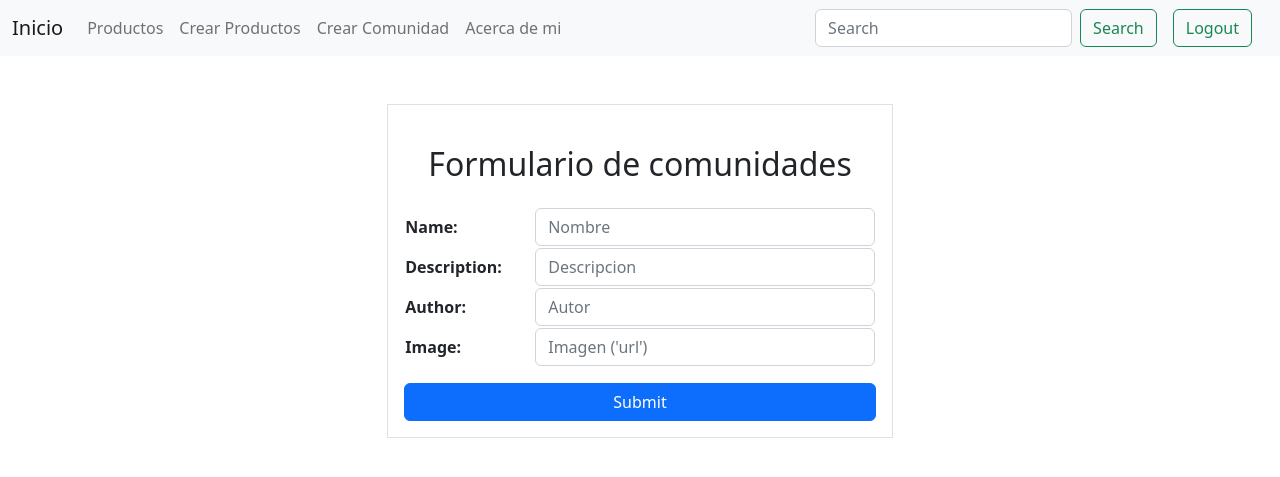
After one commit to marianoLopez2001/python-coder, a Django app: page /crear_comunidad/ in a window 1280 px wide. The commit adds this page. Shown: the top 477 px of the page. Run offline with Django 4.2, Linux system fonts and the light colour scheme; a user stored in the database is signed in.

Commit message:
agregue update, model de comunidades y algunos estilos

```diff
--- a/coder_project/coder_project/urls.py
+++ b/coder_project/coder_project/urls.py
@@ -16,16 +16,19 @@ Including another URLconf
 from django.contrib import admin
 from django.urls import path
 from django.contrib.auth.views import LogoutView
-from ecommerce.views import ver_productos, eliminar_producto, inicio, acerca_de_mi, detalle_producto, login_user, register_user, form_products
+from ecommerce.views import ver_posts, eliminar_producto, actualizar_producto, inicio, eliminar_comunidad, form_community, acerca_de_mi, detalle_producto, login_user, register_user, form_products
 
 urlpatterns = [
     path('admin/', admin.site.urls),
     path('', inicio, name='Inicio'),
     path('acerca-de-mi/', acerca_de_mi, name='AcercaDeMi'),
 
-    path('productos/', ver_productos, name='VerProductos'),
+    path('posts/', ver_posts, name='VerPosts'),
     path('crear_producto/', form_products, name='CrearProductos'),
+    path('crear_comunidad/', form_community, name='CrearComunidad'),
     path('eliminar-producto/<data>', eliminar_producto, name='EliminarProducto'),
+    path('update-producto/<data>', actualizar_producto, name='UpdateProducto'),
+    path('eliminar-comunidad/<data>', eliminar_comunidad, name='EliminarComunidad'),
     path('detalle-producto/<data>', detalle_producto, name='DetalleProducto'),
 
     path('login/', login_user, name='Login'),
--- a/coder_project/ecommerce/forms.py
+++ b/coder_project/ecommerce/forms.py
@@ -1,6 +1,5 @@
 from django import forms
 from django.forms import TextInput
-from django.contrib.auth.forms import UserCreationForm
 
 class ProductosFormulario (forms.Form):
     name = forms.CharField(widget=forms.TextInput(attrs={"placeholder": "Nombre", "class": "form-control"}), max_length=20)
@@ -10,3 +9,9 @@ class ProductosFormulario (forms.Form):
     date = forms.DateField(widget=forms.TextInput(attrs={"placeholder": "Fecha", "class": "form-control"}), )
     image = forms.CharField(widget=forms.TextInput(attrs={"placeholder": "Imagen ('url')", "class": "form-control"}), max_length=200)
     price = forms.IntegerField(widget=forms.TextInput(attrs={"placeholder": "Precio", "class": "form-control"}), )
+
+class CommunityFormulario (forms.Form):
+    name = forms.CharField(widget=forms.TextInput(attrs={"placeholder": "Nombre", "class": "form-control"}), max_length=20)
+    description = forms.CharField(widget=forms.TextInput(attrs={"placeholder": "Descripcion", "class": "form-control"}), max_length=100)
+    author = forms.CharField(widget=forms.TextInput(attrs={"placeholder": "Autor", "class": "form-control"}), max_length=20)
+    image = forms.CharField(widget=forms.TextInput(attrs={"placeholder": "Imagen ('url')", "class": "form-control"}), max_length=200)
--- a/coder_project/ecommerce/models.py
+++ b/coder_project/ecommerce/models.py
@@ -12,3 +12,9 @@ class Productos (models.Model):
     stock = models.BooleanField()
     price = models.IntegerField()
     date = models.DateField(default=date.today)
+
+class Community (models.Model):
+    name = models.CharField(max_length=25)
+    author = models.CharField(max_length=20)
+    description = models.CharField(max_length=100)
+    image = models.CharField(max_length=200)
--- a/coder_project/ecommerce/views.py
+++ b/coder_project/ecommerce/views.py
@@ -1,9 +1,16 @@
-from ecommerce.models import Productos
+from ecommerce.models import Productos, Community
 from django.shortcuts import render, redirect, HttpResponse
-from ecommerce.forms import ProductosFormulario
+from ecommerce.forms import ProductosFormulario, CommunityFormulario
 from django.contrib.auth.forms import AuthenticationForm, UserCreationForm
 from django.contrib.auth import login, authenticate
 from django.contrib.auth.decorators import user_passes_test
+from django.views.generic.edit import UpdateView
+
+class ProductoUpdate (UpdateView):
+
+    model = Productos
+    success_url = '/posts'
+    fields = ['name', 'price']
 
 # Inicio
 
@@ -17,21 +24,45 @@ def acerca_de_mi(request):
 
 # Productos
 
-def ver_productos(request):
+def ver_posts(request):
     if request.method == "GET" and "search" in request.GET:
         search = request.GET["search"]
         productos = Productos.objects.filter(name=search)
         context = {"productos": productos}
-        return render(request, "productos.html", context=context)
+        return render(request, "posts.html", context=context)
     elif request.method == "GET":
         productos = Productos.objects.all()
-        context = {"productos": productos}
-        return render(request, "productos.html", context=context)
+        comunidades = Community.objects.all()
+        context = {"productos": productos, 'comunidades': comunidades}
+        return render(request, "posts.html", context=context)
 
 def eliminar_producto(request, data):
     eliminar = Productos.objects.get(id=data)
     eliminar.delete()
-    return redirect("VerProductos")
+    return redirect("VerPosts")
+
+
+def actualizar_producto(request, data):
+    productoUpdate = Productos.objects.filter(id=data)
+    print(productoUpdate)
+    if request.method == "POST":
+        form = ProductosFormulario(request.POST)
+        if form.is_valid():
+            username = form.cleaned_data["name"]
+            author = form.cleaned_data["author"]
+            description = form.cleaned_data["description"]
+            image = form.cleaned_data["image"]
+            stock = form.cleaned_data["stock"]
+            price = form.cleaned_data["price"]
+            productoUpdate.update(name=username, author=author, description= description, image=image, stock=stock, price=price)
+            return redirect("/posts")
+        else:
+            return render(request, "formulario-productos.html", {"formulario":form})
+    else:
+        form = ProductosFormulario()
+        return render(request, "formulario-productos.html", {"formulario":form})
+
+
 
 
 def detalle_producto(request, data):
@@ -96,6 +127,34 @@ def form_products(request):
                 price=info["price"],
             )
             producto.save()
-            return redirect("VerProductos")
+            return redirect("VerPosts")
         else:
             return HttpResponse("no valido")
+
+# COMUNIDADES
+
+@user_passes_test(lambda u: u.is_superuser)
+def form_community(request):
+    if request.method == "GET":
+        formulario = CommunityFormulario()
+        context = {"formulario": formulario}
+        return render(request, "formulario-community.html", context=context)
+    elif request.method == "POST":
+        formulario = CommunityFormulario(request.POST)
+        if formulario.is_valid():
+            info = formulario.cleaned_data
+            comunidad = Community(
+                name=info["name"],
+                author=info["author"],
+                description=info["description"],
+                image=info["image"],
+            )
+            comunidad.save()
+            return redirect("VerPosts")
+        else:
+            return HttpResponse("no valido")
+
+def eliminar_comunidad(request, data):
+    eliminar = Community.objects.get(id=data)
+    eliminar.delete()
+    return redirect("VerPosts")
--- a/coder_project/templates/acerca-de-mi.html
+++ b/coder_project/templates/acerca-de-mi.html
@@ -3,5 +3,7 @@
 {% block title %} Acerca De Mi {% endblock %}
 
 {% block contenido %}
-<h1>Acerca de mi</h1>
-{% endblock %}
+<div class="border p-4 m-5">
+    <h2 style="font-weight: bold;">Acerca de nosotros</h2>
+    <h3>Bienvenido a 'Pagina', aca vas a poder publicar productos a tu antojo para publicitarlos y proximamente comerciarlos, nos alegra que hayas elegido nuestra pagina y deposites tu confianza con nosotros</h3>
+</div>{% endblock %}
--- a/coder_project/templates/base.html
+++ b/coder_project/templates/base.html
@@ -25,10 +25,13 @@
         <div class="collapse navbar-collapse" id="navbarSupportedContent">
           <ul class="navbar-nav me-auto mb-2 mb-lg-0">
             <li class="nav-item">
-              <a class="nav-link" href="{% url 'VerProductos' %}">Productos</a>
+              <a class="nav-link" href="{% url 'VerPosts' %}">Productos</a>
             </li>
             <li class="nav-item">
               <a class="nav-link" href="{% url 'CrearProductos' %}">Crear Productos</a>
+            </li>
+            <li class="nav-item">
+              <a class="nav-link" href="{% url 'CrearComunidad' %}">Crear Comunidad</a>
             </li>
             <li class="nav-item">
               <a class="nav-link" href="{% url 'AcercaDeMi' %}">Acerca de mi</a>
--- /dev/null
+++ b/coder_project/templates/formulario-community.html
@@ -0,0 +1,17 @@
+{% extends 'base.html' %}
+
+{% block title %} Formulario de comunidades {% endblock %}
+
+{% block contenido_form %}
+
+<div class="m-5">
+  <form class="d-flex justify-content-center flex-column border p-3 m-auto" style="width: fit-content;" action="" method="POST"> {% csrf_token %}
+    <h2 class="text-center m-4">Formulario de comunidades</h2>
+    <table>
+      {{formulario.as_table}}
+    </table>
+    <button type="submit" class="btn btn-primary mt-3">Submit</button>
+  </form>
+</div>
+
+{% endblock %}
--- a/coder_project/templates/inicio.html
+++ b/coder_project/templates/inicio.html
@@ -3,5 +3,7 @@
 {% block title %} Inicio {% endblock %}
 
 {% block contenido %}
-<h1>Bienvenido</h1>
-{% endblock %}
+<div class="border p-4 m-5">
+    <h1>Bienvenido a nuestra pagina</h1>
+    <h2>Somos un blog de productos, aca va a poder publicar y proximamente vender sus productos</h2>
+</div>{% endblock %}
```
Also changed, not shown: coder_project/ecommerce/admin.py (+7 -1 lines), coder_project/templates/posts.html (added, +54 -0 lines), coder_project/templates/productos.html (deleted, +0 -27 lines), coder_project/db.sqlite3, coder_project/ecommerce/migrations/0004_community_delete_user.py (added), readme.md.
